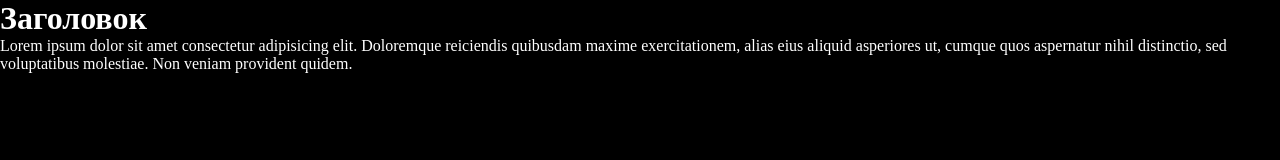
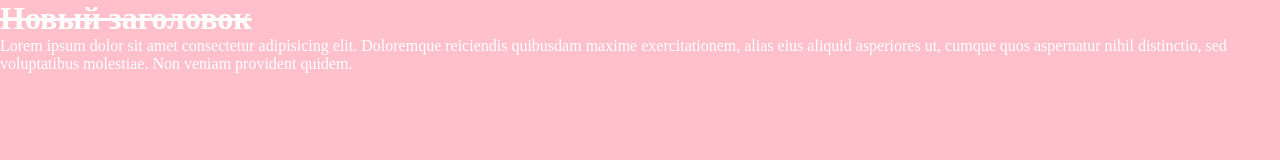
Before and after one commit to zahar2810/Git, a plain HTML site: page index.html in a window 1280 px wide. Drawn offline with Linux system fonts and the light colour scheme.

Commit message:
Изменил заголовок, стиль для него и изменил фон

```diff
--- a/index.html
+++ b/index.html
@@ -8,7 +8,7 @@
     <link rel="stylesheet" href="style.css">
 </head>
 <body>
-    <h1>Заголовок</h1>
+    <h1>Новый заголовок</h1>
     <p>Lorem ipsum dolor sit amet consectetur adipisicing elit. Doloremque reiciendis quibusdam maxime exercitationem, alias eius aliquid asperiores ut, cumque quos aspernatur nihil distinctio, sed voluptatibus molestiae. Non veniam provident quidem.</p>
 </body>
 </html>
--- a/style.css
+++ b/style.css
@@ -4,6 +4,10 @@
     box-sizing: border-box;
 }
 body{
-    background-color: black;
+    background-color: pink;
     color: white;
 }
+
+h1{
+    text-decoration: line-through;
+}
```
